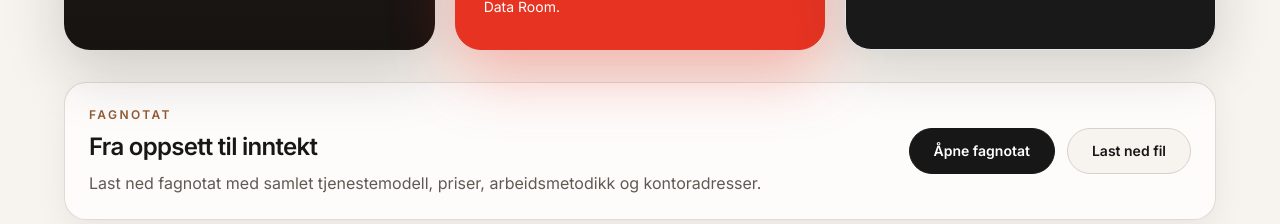
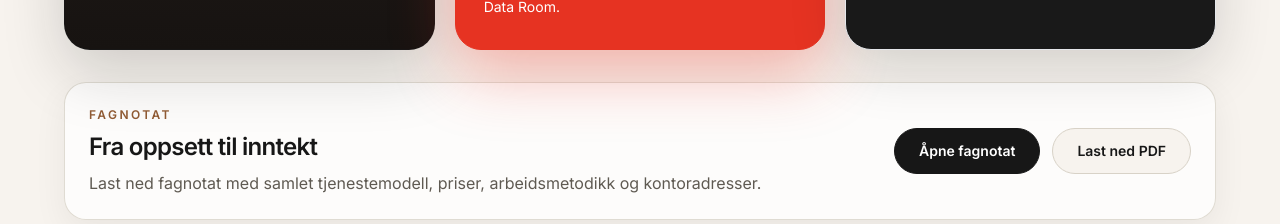
Before and after one commit to CognitiveFire/SEO-MICROSITE, a Next.js app: page / in a window 1280 px wide. Shown: the part 1060-1284 px from the top of the page. Built offline with nearby package versions, Linux system fonts and the light colour scheme; no server answers.

Commit message:
Restore PDF download flow for white paper

```diff
--- a/app/page.tsx
+++ b/app/page.tsx
@@ -58,11 +58,10 @@ export default function HomePage() {
                 Åpne fagnotat
               </a>
               <a
-                href="/clarity-growth-framework-whitepaper.html"
-                download="apriil-clarity-growth-framework-whitepaper.html"
+                href="/clarity-growth-framework-whitepaper.html?print=1"
                 className="inline-flex items-center justify-center rounded-full border border-apriil-line bg-[#f7f3ee] px-6 py-3 text-sm font-semibold text-apriil-dark transition hover:-translate-y-0.5"
               >
-                Last ned fil
+                Last ned PDF
               </a>
             </div>
           </div>
--- a/public/clarity-growth-framework-whitepaper.html
+++ b/public/clarity-growth-framework-whitepaper.html
@@ -411,6 +411,10 @@
       </article>
     </div>
     <script>
+      const params = new URLSearchParams(window.location.search);
+      if (params.get("print") === "1") {
+        setTimeout(() => window.print(), 180);
+      }
       document.getElementById("year").textContent = new Date().getFullYear();
     </script>
   </body>
```
